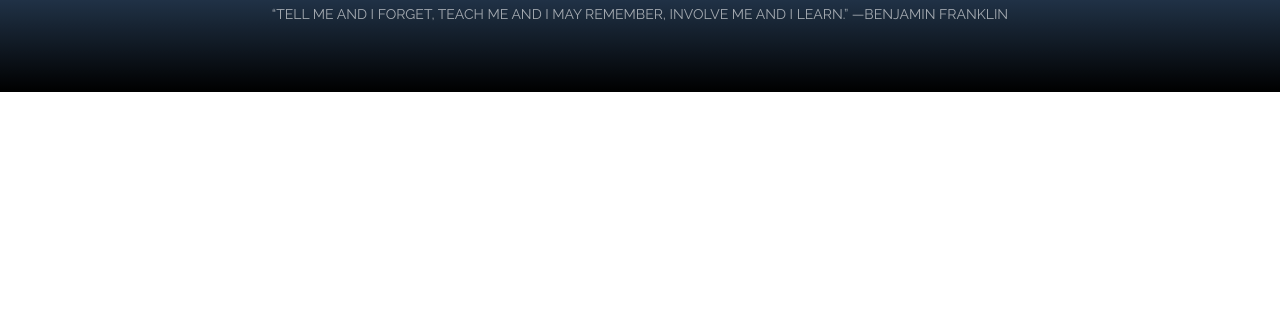
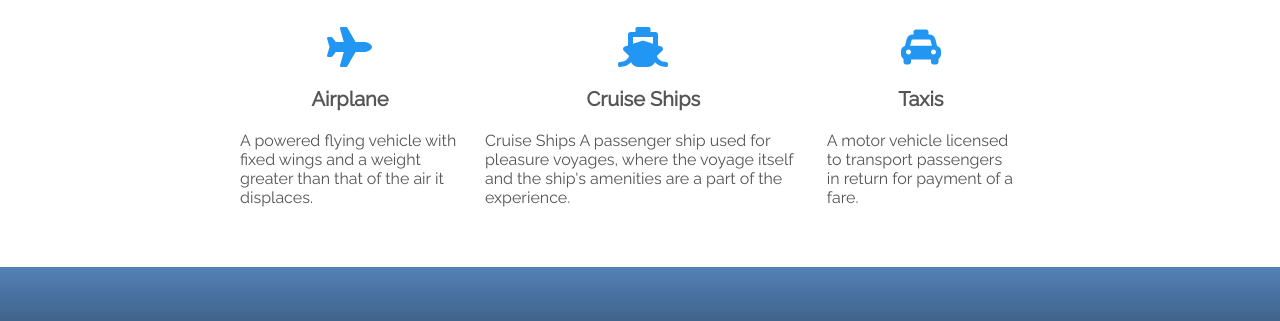
Before and after one commit to Bondok6/ZENVA, a plain HTML site: page index.html in a window 1280 px wide. Shown: the part 2323-2644 px from the top of the page. Before the commit the page ends 2415 px from the top, so only its background shows below. Drawn offline with nearby package versions, Linux system fonts and the light colour scheme.

Commit message:
add travel section

```diff
--- a/index.html
+++ b/index.html
@@ -11,6 +11,7 @@
     <link rel="stylesheet" href="style.css">
 
     <style>
+
 
     </style>
   </head>
@@ -69,6 +70,41 @@
     </section>
     <!--*********** End Gallery **********-->
 
+    <!--*********** Start Travel  **********-->
+    <section id="travel">
+      <h2 class="title">Ways O Traveling</h2>
+      <p class="travel-content">Here are three ways you can use to travel around Alaska represented by font awesome
+        icons. There are many more
+        ways of traveling, but here are three that fit nicely in this section and have icons that you can manipulate
+        like fonts in CSS.
+      </p>
+      <div class="cards">
+        <div>
+          <span>
+            <i class="fas fa-plane ico"></i>
+          </span>
+          <h4>Airplane</h4>
+          <p>A powered flying vehicle with fixed wings and a weight greater than that of the air it displaces.</p>
+        </div>
+        <div>
+          <span>
+            <i class="fas fa-ship ico"></i>
+          </span>
+          <h4>Cruise Ships</h4>
+          <p>Cruise Ships A passenger ship used for pleasure voyages, where the voyage itself and the ship's amenities
+            are a part of the experience.</p>
+        </div>
+        <div>
+          <span>
+            <i class="fas fa-taxi ico"></i>
+          </span>
+          <h4>Taxis</h4>
+          <p>A motor vehicle licensed to transport passengers in return for payment of a fare.</p>
+        </div>
+      </div>
+    </section>
+    <!--*********** End Travel **********-->
+
     <!--************ Start Footer *********** -->
     <footer>
       <ul>
--- a/style.css
+++ b/style.css
@@ -181,6 +181,65 @@
 }
 /* End Gallery */
 
+/* Start Travel */
+#travel {
+  max-width: 800px;
+  text-align: center;
+  margin: 0 auto 60px;
+}
+
+.travel-content {
+  padding: 0 10px;
+  line-height: 1.5;
+  margin-bottom: 30px;
+}
+
+.cards {
+  display: flex;
+  align-items: center;
+  justify-content: center;
+  flex-wrap: nowrap;
+}
+
+.ico {
+  font-size: 40px;
+  color: #2196f3;
+  margin-bottom: 20px;
+}
+
+#travel h4 {
+  color: #555;
+  font-size: 20px;
+  margin-bottom: 20px;
+  font-weight: bold;
+}
+
+.cards p {
+  text-align: left;
+  margin: 0;
+}
+
+div.cards>div {
+  margin-right: 25px;
+}
+
+@media(max-width: 1000px) {
+  #travel {
+    padding: 0 100px;
+  }
+
+  .cards {
+    flex-wrap: wrap;
+
+  }
+
+  .cards p {
+    text-align: center;
+    margin-bottom: 20px;
+  }
+}
+/* End Travel */
+
 /* Start Footer */
 footer{
   background: linear-gradient(#5381b6,#000 100%);
```
